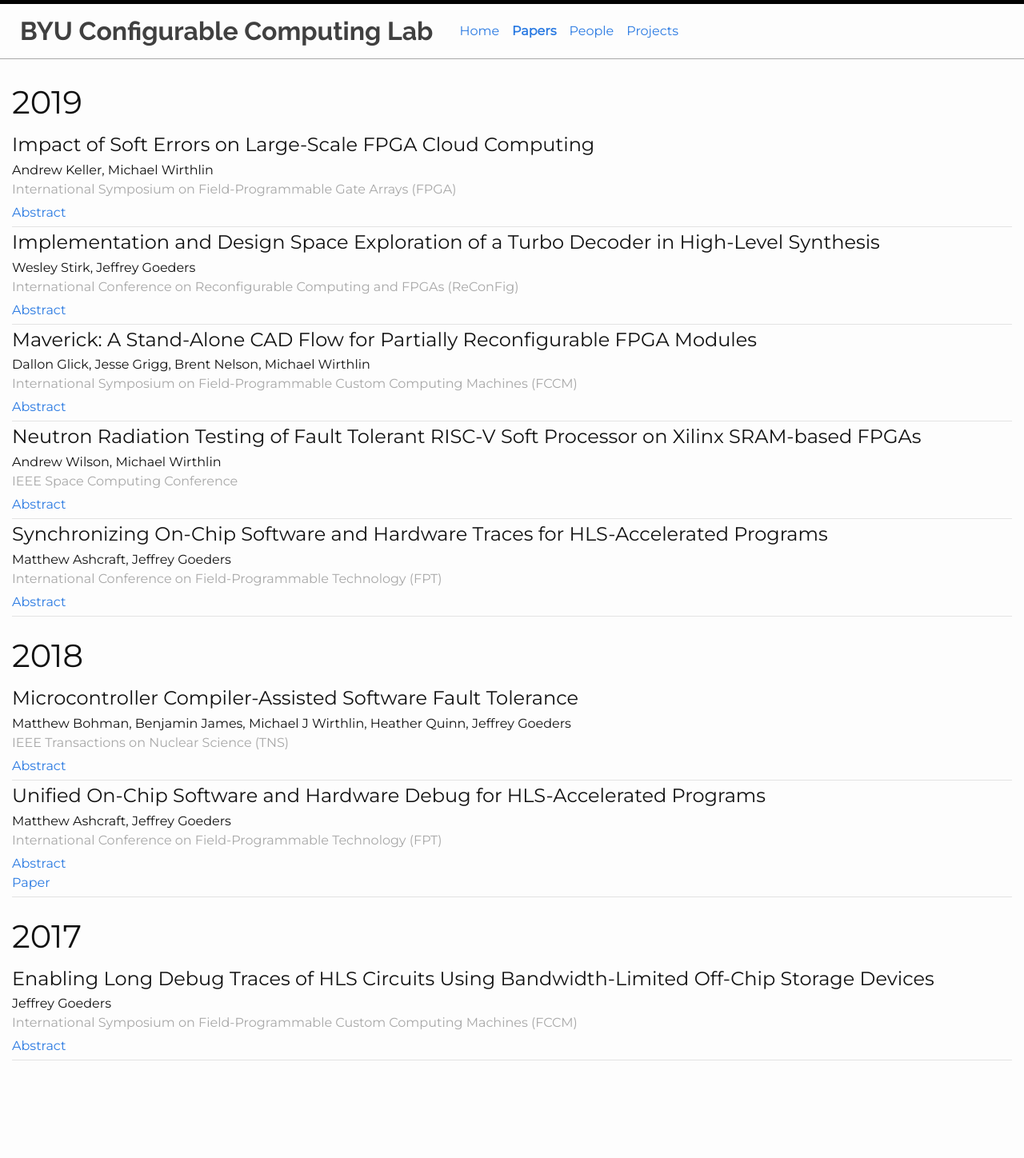
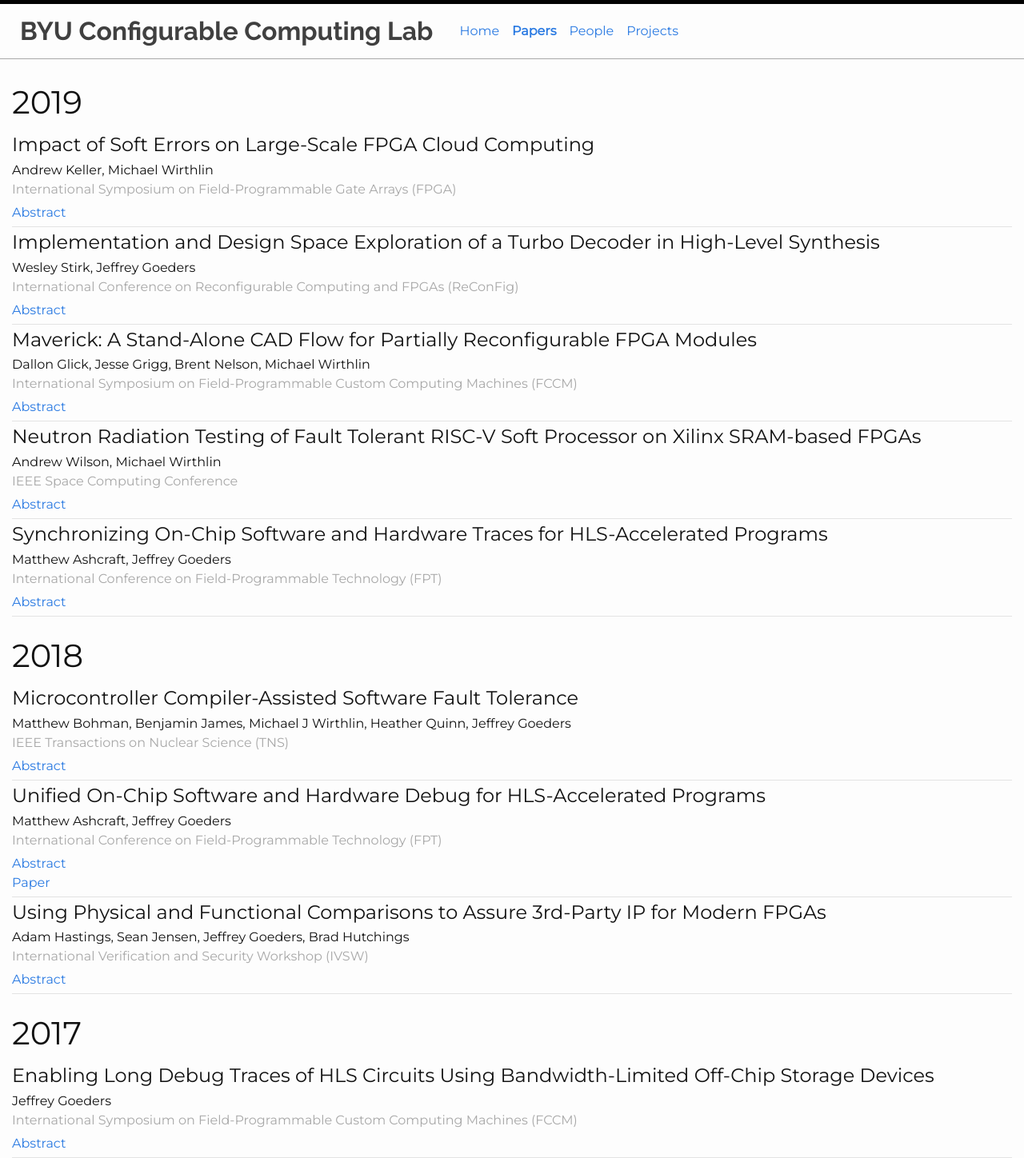
Before and after one commit to byuccl/byuccl.github.io, a Jekyll site: the page built from pages/papers.html, in a window 1280 px wide. Shown: the whole page at 80% size. Built offline with Jekyll 4.4.1, drawn with Linux system fonts in a browser that asks for light colours; nearby versions of some CDN libraries; before the commit the page ends 1326 px from its top, so only the background shows below that.

Commit message:
Update papers.yaml

```diff
--- a/_data/papers.yaml
+++ b/_data/papers.yaml
@@ -1,3 +1,14 @@
+
+- title: >
+    Using Physical and Functional Comparisons to Assure 3rd-Party IP for Modern FPGAs
+  authors: >
+    Adam Hastings, Sean Jensen, Jeffrey Goeders, Brad Hutchings
+  conference: >
+    International Verification and Security Workshop (IVSW)
+  year: >
+    2018
+  abstract: >
+   In modern FPGA design, 3rd-party IP is commonly used to reduce costs and time-to-market. However, the complexity of IP and associated CAD tools makes it easier for attackers to maliciously tamper with the IP (i.e. insert Hardware Trojans) in ways that are hard to detect. This work proposes techniques that allows a user to incorporate trusted 3rd-party IP into a design and verify that the incorporation occurs tamper-free. We present comparative results from utilizing this framework across a benchmark suite of 22 designs. We show that the approach reliably detects tampering without giving any false positives.
 
 - title: >
     Synchronizing On-Chip Software and Hardware Traces for HLS-Accelerated Programs
```
